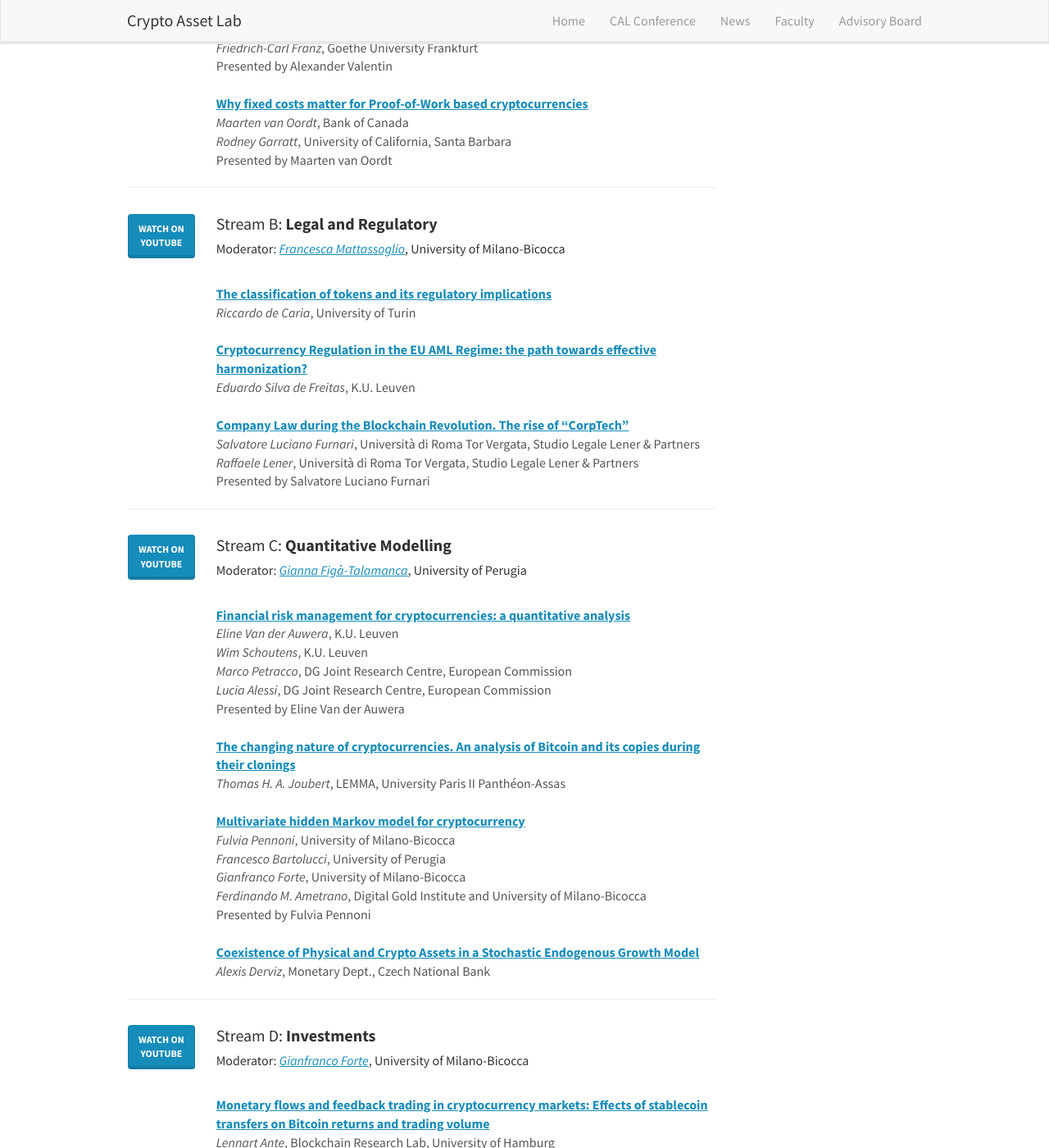
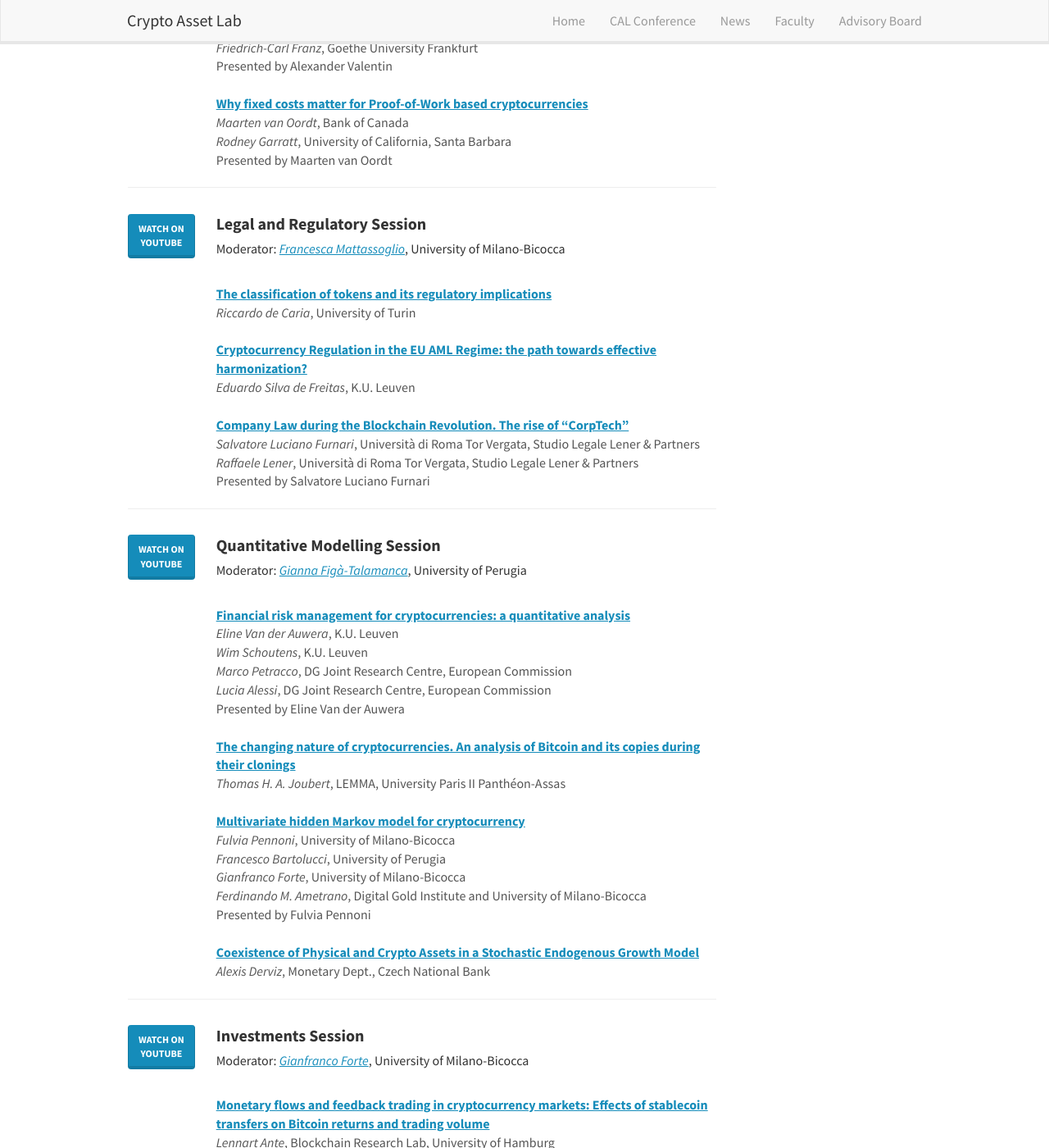
Before and after one commit to cryptoassetlab/cryptoassetlab.github.io, a Jekyll site: the page built from _pages/cal2020-program.html, in a window 1280 px wide and 1400 px high, scrolled down 1786 px. Shown: the whole window at 82% size. Built offline with Jekyll 4.4.1, drawn with Linux system fonts in a browser that asks for light colours; nearby versions of some CDN libraries; some of the changed text lies outside the part shown.

Commit message:
removed stream

```diff
--- a/_pages/cal2020-program.html
+++ b/_pages/cal2020-program.html
@@ -99,7 +99,7 @@ permalink: /cal2020-program/
           <tr>
             <td width="15%"><a href="https://youtu.be/dvgb2YOm1y4" class="btn btn-primary btn-xl">Watch on</br>YouTube</a></td>
             <td width="85%">
-              <h4>Stream A: <b>Crypto-Economics</b></h4>
+              <h4><b>Crypto-Economics Session</b></h4>
               <h5>Moderator: <a href="https://www.unimib.it/paola-agnese-bongini"><i>Paola A. Bongini</i></a>,
                 University of Milano-Bicocca<br></h5>
             </td>
@@ -148,7 +148,7 @@ permalink: /cal2020-program/
           <tr>
             <td width="15%"><a href="https://youtu.be/cC7OwbjrKNw" class="btn btn-primary btn-xl">Watch on</br>YouTube</a></td>
             <td width="85%">
-              <h4>Stream B: <b>Legal and Regulatory</b></h4>
+              <h4><b>Legal and Regulatory Session</b></h4>
               <h5>Moderator: <a href="https://www.unimib.it/francesca-mattassoglio"><i>Francesca Mattassoglio</i></a>,
                 University of Milano-Bicocca<br></h5>
             </td>
@@ -198,7 +198,7 @@ permalink: /cal2020-program/
           <tr>
             <td width="15%"><a href="https://youtu.be/DxyPelC2k8g" class="btn btn-primary btn-xl">Watch on</br>YouTube</a></td>
             <td width="85%">
-              <h4>Stream C: <b>Quantitative Modelling</b></h4>
+              <h4><b>Quantitative Modelling Session</b></h4>
               <h5>Moderator: <a href="https://www.unipg.it/personale/gianna.figatalamanca/"><i>Gianna
                     Figà-Talamanca</i></a>, University of Perugia<br></h5>
             </td>
@@ -249,7 +249,7 @@ permalink: /cal2020-program/
           <tr>
             <td width="15%"><a href="https://youtu.be/U_Iv_-S8T-g" class="btn btn-primary btn-xl">Watch on</br>YouTube</a></td>
             <td width="85%">
-              <h4>Stream D: <b>Investments</b></h4>
+              <h4><b>Investments Session</b></h4>
               <h5>Moderator: <a href="https://www.unimib.it/gianfranco-forte"><i>Gianfranco Forte</i></a>, University of
                 Milano-Bicocca<br></h5>
             </td>
```
